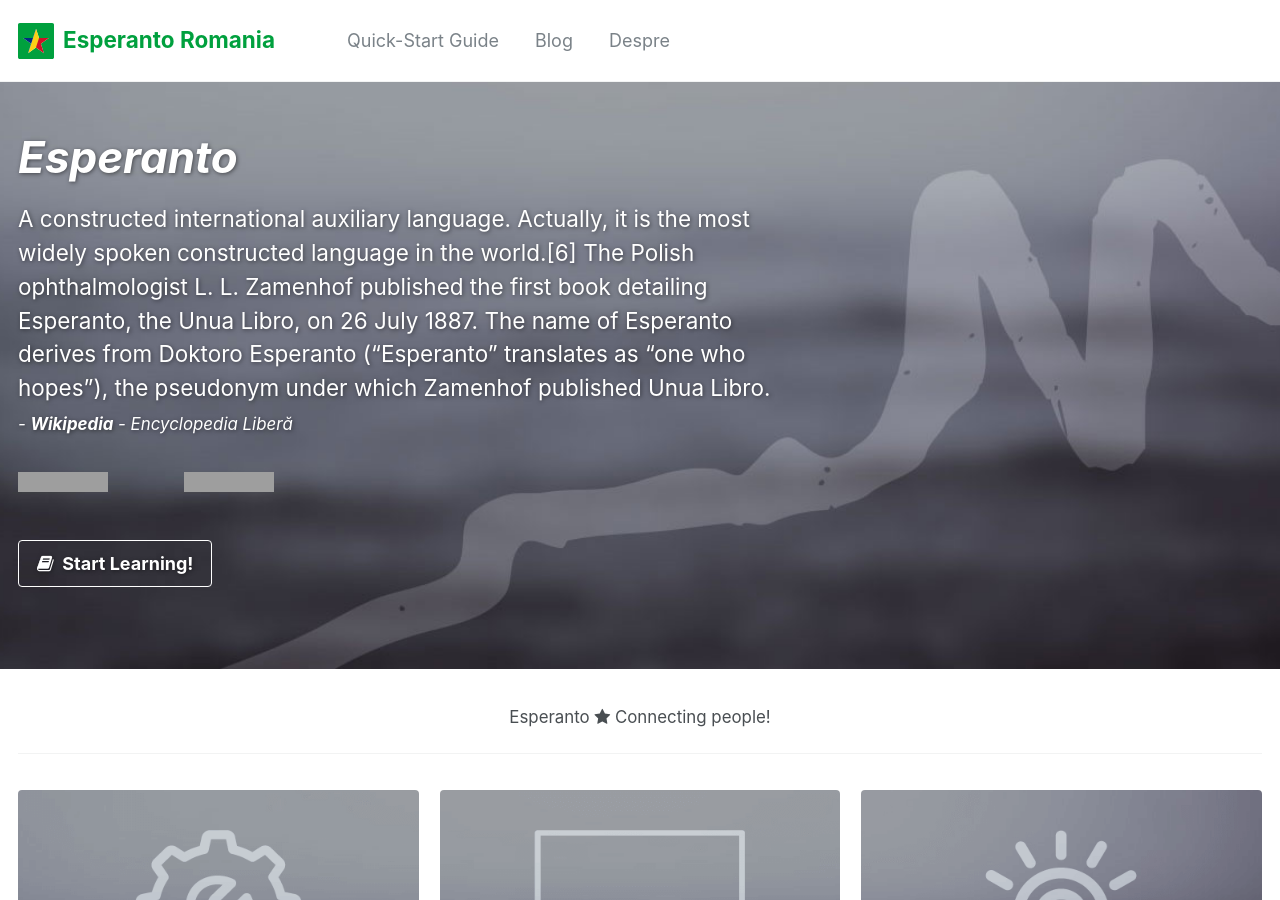
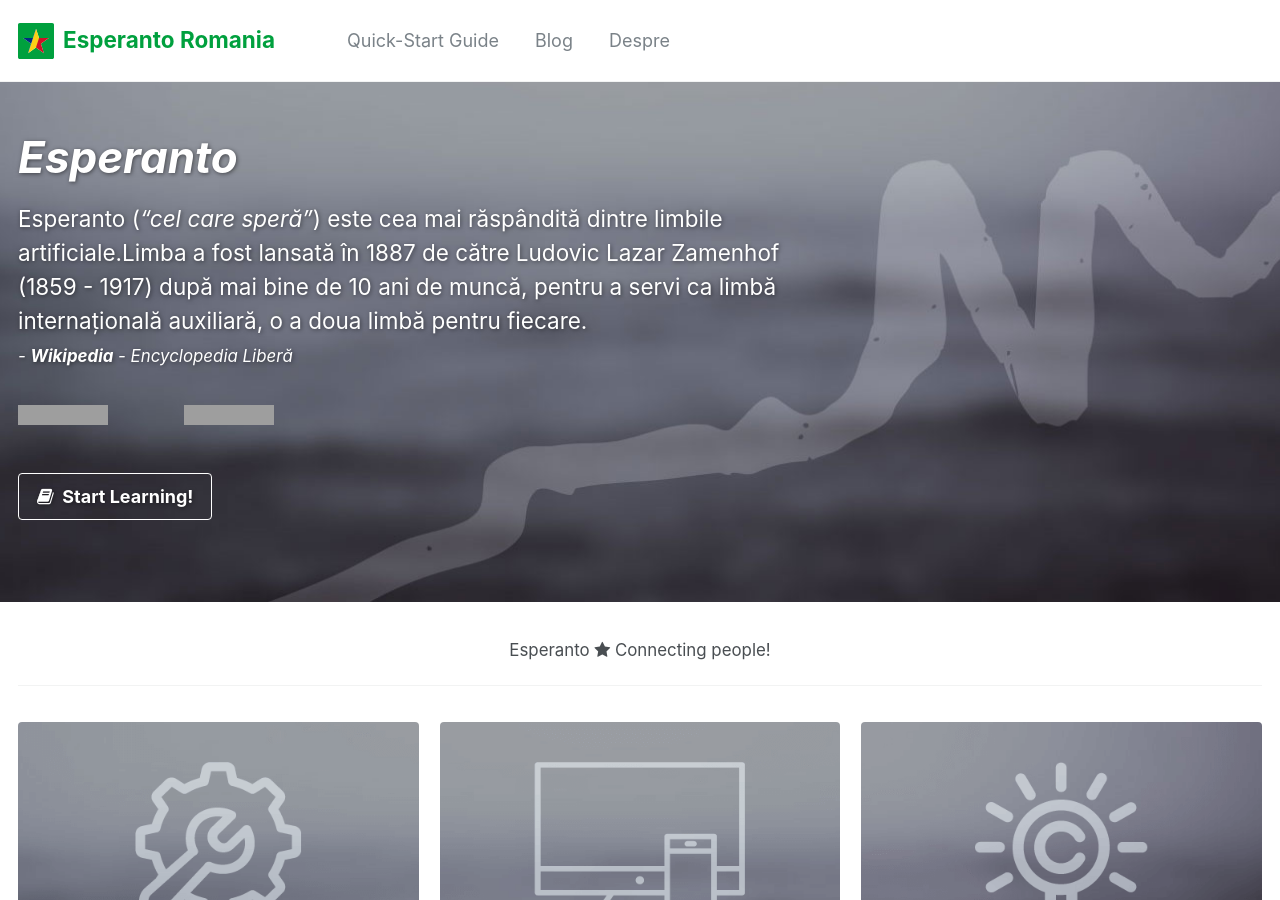
Before and after one commit to esperanto-ro/esperanto-ro.github.io, a Jekyll site: the page built from _pages/home.md, in a window 1280 px wide and 900 px high, cut to the strip 0-900 px from the top of the window. Built offline with Jekyll 4.4.1, drawn with Linux system fonts in a browser that asks for light colours; grey boxes are pictures that could not be loaded.

Commit message:
Splash message changed to romanian

```diff
--- a/_pages/home.md
+++ b/_pages/home.md
@@ -8,7 +8,7 @@ header:
   cta_label: "<i class='fa fa-book'></i> &nbsp;Start Learning!"
   cta_url: "http://en.lernu.net/"
   caption:
-excerpt: 'A constructed international auxiliary language. Actually, it is the most widely spoken constructed language in the world.[6] The Polish ophthalmologist L. L. Zamenhof published the first book detailing Esperanto, the Unua Libro, on 26 July 1887. The name of Esperanto derives from Doktoro Esperanto ("Esperanto" translates as "one who hopes"), the pseudonym under which Zamenhof published Unua Libro.<br /> <a href="https://ro.wikipedia.org/wiki/Esperanto" target="_blank" style="text-decoration: none"><small><i> - <b>Wikipedia</b> - Encyclopedia Liberă</i></small></a><br /><br /> {::nomarkdown}<iframe style="display: inline-block;" src="https://ghbtns.com/github-btn.html?user=esperanto-ro&repo=esperanto-ro.github.io&type=star&count=true&size=large" frameborder="0" scrolling="0" width="160px" height="30px"></iframe> <iframe style="display: inline-block;" src="https://ghbtns.com/github-btn.html?user=esperanto-ro&repo=esperanto-ro.github.io&type=fork&count=true&size=large" frameborder="0" scrolling="0" width="158px" height="30px"></iframe>{:/nomarkdown}'
+excerpt: 'Esperanto (<i>"cel care speră"</i>) este cea mai răspândită dintre limbile artificiale.Limba a fost lansată în 1887 de către Ludovic Lazar Zamenhof (1859 - 1917) după mai bine de 10 ani de muncă, pentru a servi ca limbă internațională auxiliară, o a doua limbă pentru fiecare.<br /> <a href="https://ro.wikipedia.org/wiki/Esperanto" target="_blank" style="text-decoration: none"><small><i> - <b>Wikipedia</b> - Encyclopedia Liberă</i></small></a><br /><br /> {::nomarkdown}<iframe style="display: inline-block;" src="https://ghbtns.com/github-btn.html?user=esperanto-ro&repo=esperanto-ro.github.io&type=star&count=true&size=large" frameborder="0" scrolling="0" width="160px" height="30px"></iframe> <iframe style="display: inline-block;" src="https://ghbtns.com/github-btn.html?user=esperanto-ro&repo=esperanto-ro.github.io&type=fork&count=true&size=large" frameborder="0" scrolling="0" width="158px" height="30px"></iframe>{:/nomarkdown}'
 feature_row:
   - image_path: mm-customizable-feature.png
     alt: "customizable"
```
